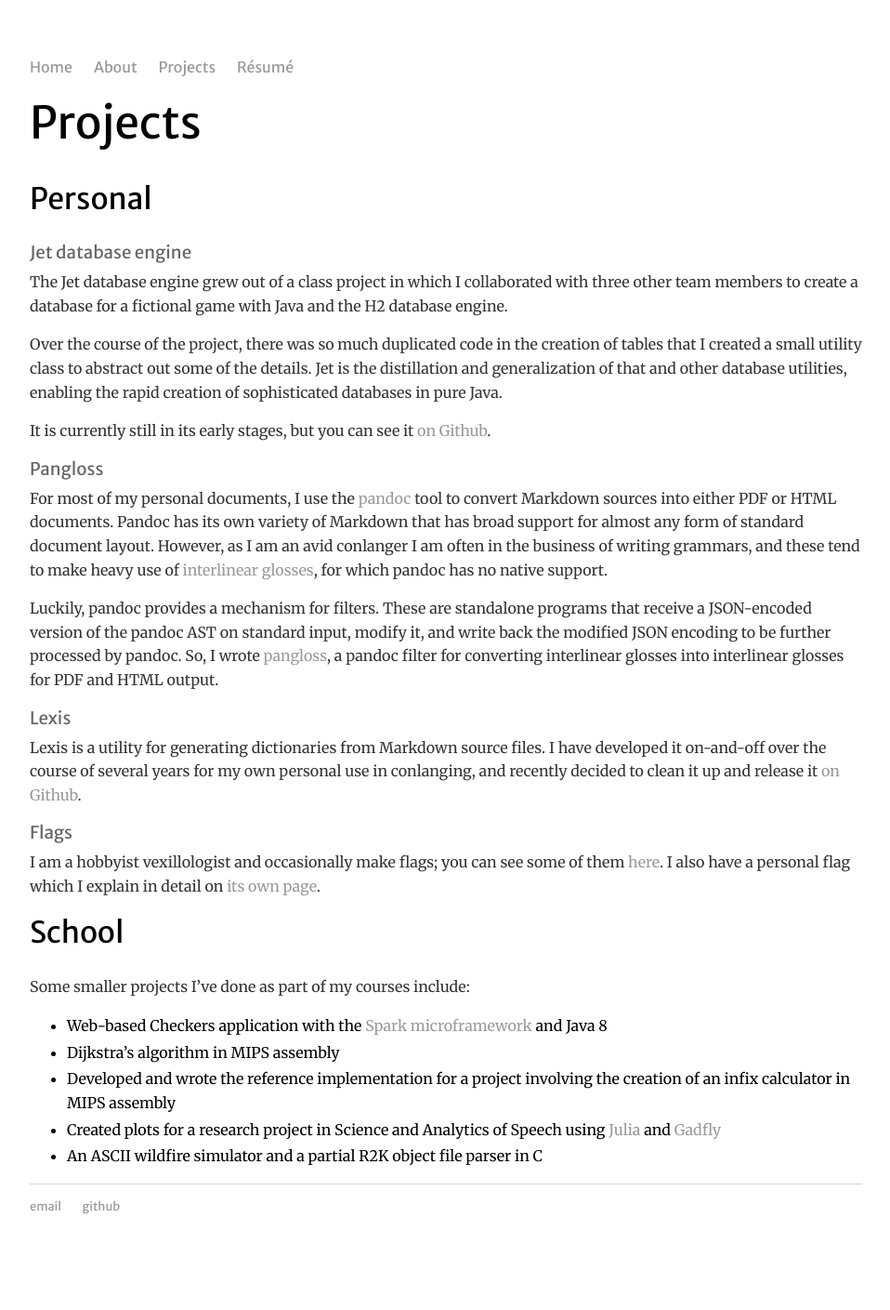
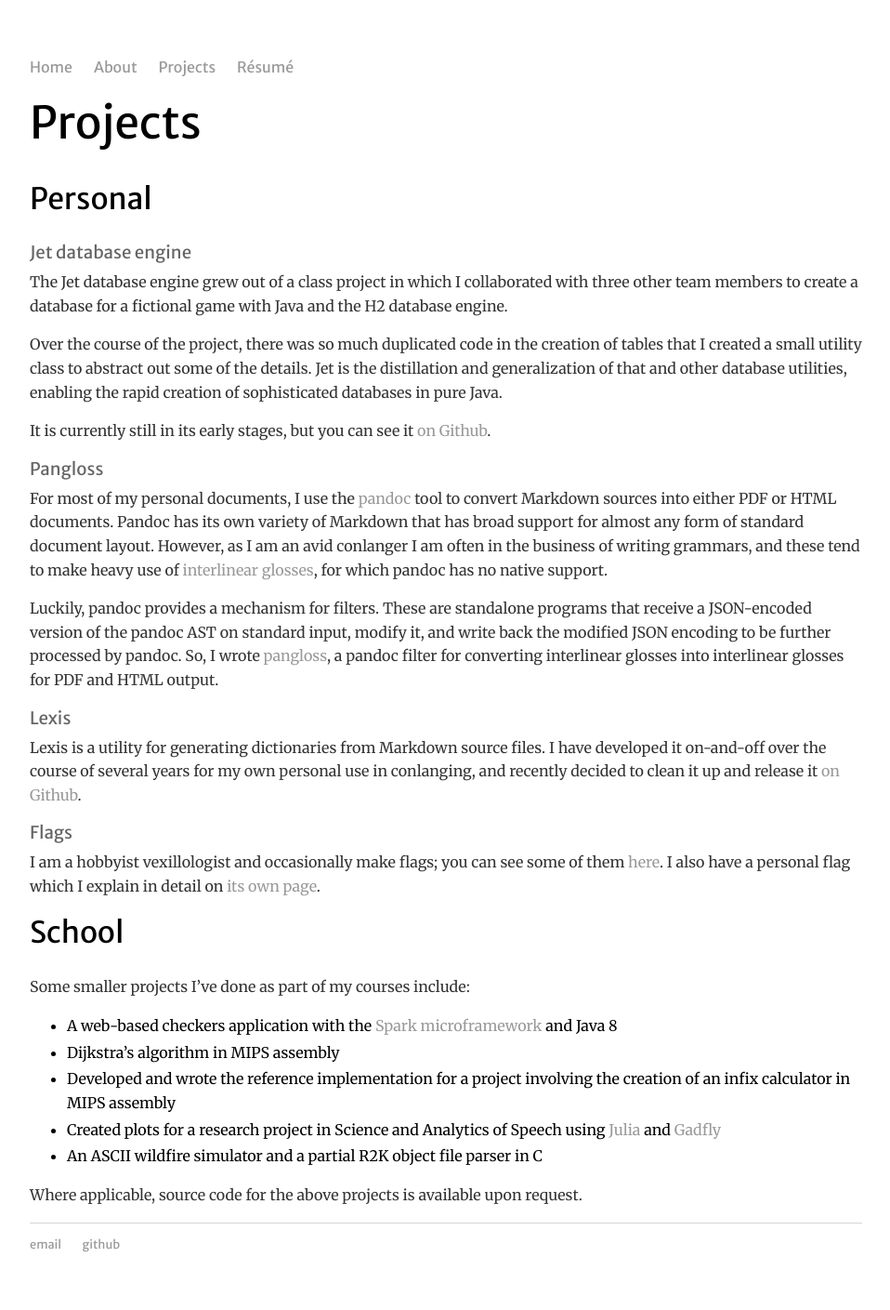
Before and after one commit to daemanos/daemanos.github.io, a Jekyll site: the page built from proj/index.md, in a window 1280 px wide. Shown: the whole page at 93% size, without its empty margins (160-1118 px from the left). Built offline with Jekyll 4.4.1, drawn with Linux system fonts in a browser that asks for light colours; our own code applies the rules of GitHub Pages for plain Markdown files; before the commit the page ends 1367 px from its top, so only the background shows below that.

Commit message:
Make minor adjustments to the school projects section

```diff
--- a/proj/index.md
+++ b/proj/index.md
@@ -54,8 +54,8 @@ detail on [its own page](/about/personalflag).
 
 Some smaller projects I've done as part of my courses include:
 
-- Web-based Checkers application with the [Spark microframework](sparkjava.com)
-  and Java 8
+- A web-based checkers application with the [Spark
+  microframework](sparkjava.com) and Java 8
 - Dijkstra's algorithm in MIPS assembly
 - Developed and wrote the reference implementation for a project involving the
   creation of an infix calculator in MIPS assembly
@@ -63,5 +63,7 @@ Some smaller projects I've done as part of my courses include:
   using [Julia](julialang.org) and [Gadfly](gadflyjl.org)
 - An ASCII wildfire simulator and a partial R2K object file parser in C
 
+Where applicable, source code for the above projects is available upon request.
+
 
 [gloss]: https://wikipedia.org/wiki/Interlinear_gloss
```
